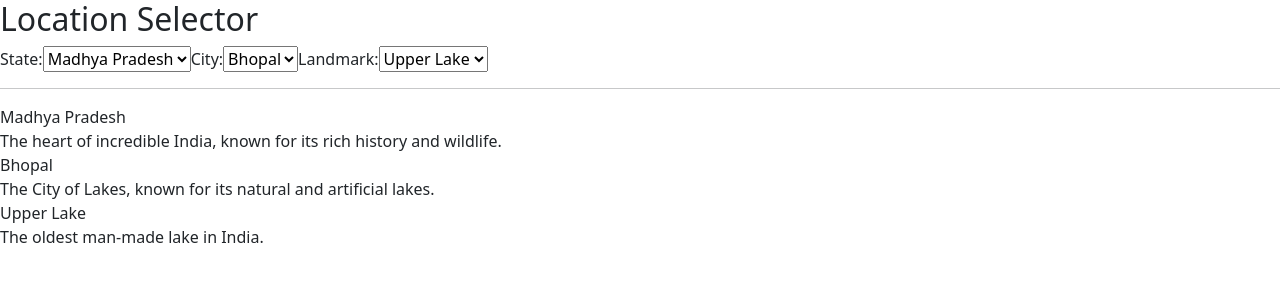
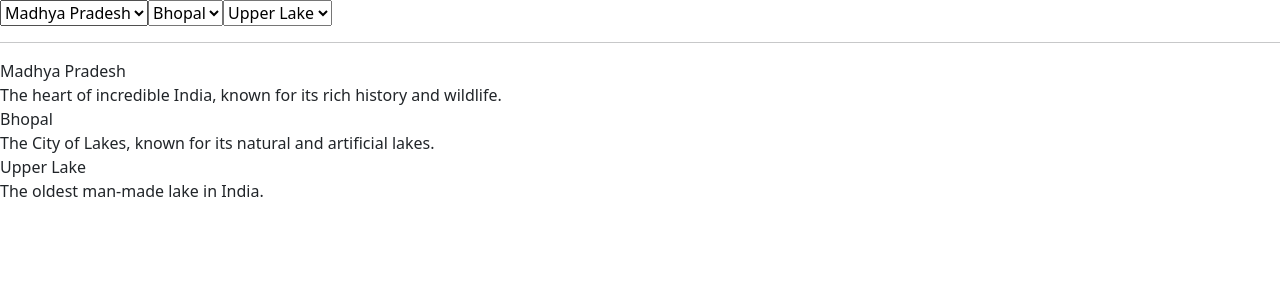
Before and after one commit to acciojob/dropdown-react-madhukayal88-glitch, a React app: page / in a window 1280 px wide. Shown: the top 300 px of the page. Built offline with nearby package versions, Linux system fonts and the light colour scheme.

Commit message:
Update App.js

```diff
--- a/src/components/App.js
+++ b/src/components/App.js
@@ -1,8 +1,7 @@
-import React, { useState } from 'react';
-import '../styles/App.css'; // Adjust path if necessary
+import React, { useState } from "react";
+import "../styles/App.css";
 
-// Use the exact array data provided in your assignment template
-const statesData = [
+const list = [
   {
     name: "Madhya Pradesh",
     description: "The heart of incredible India, known for its rich history and wildlife.",
@@ -11,16 +10,28 @@ const statesData = [
         name: "Bhopal",
         description: "The City of Lakes, known for its natural and artificial lakes.",
         landmarks: [
-          { name: "Upper Lake", description: "The oldest man-made lake in India." },
-          { name: "Van Vihar", description: "A national park operating as an open zoo." }
+          {
+            name: "Upper Lake",
+            description: "The oldest man-made lake in India."
+          },
+          {
+            name: "Van Vihar",
+            description: "A national park operating as an open zoo."
+          }
         ]
       },
       {
         name: "Indore",
         description: "The cleanest city in India, famous for its street food culture.",
         landmarks: [
-          { name: "Rajwada Palace", description: "A historical palace built by the Holkars." },
-          { name: "Khajrana Temple", description: "A famous Ganesh temple with deep religious significance." }
+          {
+            name: "Rajwada Palace",
+            description: "A historical palace built by the Holkars."
+          },
+          {
+            name: "Khajrana Temple",
+            description: "A famous Ganesh temple with deep religious significance."
+          }
         ]
       }
     ]
@@ -33,35 +44,38 @@ const statesData = [
         name: "Mumbai",
         description: "The city of dreams and the financial capital of India.",
         landmarks: [
-          { name: "Gateway of India", description: "An iconic arch monument built during the 20th century." },
-          { name: "Marine Drive", description: "A 3km long promenade along the Netaji Subhash Chandra Bose Road." }
+          {
+            name: "Gateway of India",
+            description: "An iconic arch monument built during the 20th century."
+          },
+          {
+            name: "Marine Drive",
+            description: "A 3km long promenade along the Netaji Subhash Chandra Bose Road."
+          }
         ]
       }
     ]
   }
 ];
 
-const App = () => {
-  // Track indexes to ensure perfect syncing and default selection (0)
+function App() {
   const [stateIndex, setStateIndex] = useState(0);
   const [cityIndex, setCityIndex] = useState(0);
   const [landmarkIndex, setLandmarkIndex] = useState(0);
 
-  // Derived current records
-  const currentState = statesData[stateIndex] || { name: '', description: '', cities: [] };
-  const currentCity = currentState.cities[cityIndex] || { name: '', description: '', landmarks: [] };
-  const currentLandmark = currentCity.landmarks[landmarkIndex] || { name: '', description: '' };
+  const currentState = list[stateIndex];
+  const currentCity = currentState.cities[cityIndex];
+  const currentLandmark = currentCity.landmarks[landmarkIndex];
 
-  // Event Handlers
   const handleStateChange = (e) => {
     setStateIndex(Number(e.target.value));
-    setCityIndex(0); // Reset city to first item when state changes
-    setLandmarkIndex(0); // Reset landmark to first item when state changes
+    setCityIndex(0);
+    setLandmarkIndex(0);
   };
 
   const handleCityChange = (e) => {
     setCityIndex(Number(e.target.value));
-    setLandmarkIndex(0); // Reset landmark to first item when city changes
+    setLandmarkIndex(0);
   };
 
   const handleLandmarkChange = (e) => {
@@ -70,21 +84,23 @@ const App = () => {
 
   return (
     <div id="main">
-      <h2>Location Selector</h2>
-
-      {/* Dropdown Section */}
-      <div className="dropdowns">
-        <label htmlFor="state">State: </label>
-        <select id="state" value={stateIndex} onChange={handleStateChange}>
-          {statesData.map((state, index) => (
+      <select
+        id="state"
+        value={stateIndex}
+        onChange={handleStateChange}
+      >
+        {list.map((state, index) => (
           <option key={index} value={index}>
             {state.name}
           </option>
         ))}
       </select>
 
-        <label htmlFor="city">City: </label>
-        <select id="city" value={cityIndex} onChange={handleCityChange}>
+      <select
+        id="city"
+        value={cityIndex}
+        onChange={handleCityChange}
+      >
         {currentState.cities.map((city, index) => (
           <option key={index} value={index}>
             {city.name}
@@ -92,34 +108,32 @@ const App = () => {
         ))}
       </select>
 
-        <label htmlFor="landmark">Landmark: </label>
-        <select id="landmark" value={landmarkIndex} onChange={handleLandmarkChange}>
+      <select
+        id="landmark"
+        value={landmarkIndex}
+        onChange={handleLandmarkChange}
+      >
         {currentCity.landmarks.map((landmark, index) => (
           <option key={index} value={index}>
             {landmark.name}
           </option>
         ))}
       </select>
-      </div>
 
       <hr />
 
-      {/* Info Render Cards */}
-      <div className="details-container">
-        {/* State Information */}
       <div id="state-name">{currentState.name}</div>
       <div id="state-description">{currentState.description}</div>
 
-        {/* City Information */}
       <div id="city-name">{currentCity.name}</div>
       <div id="city-description">{currentCity.description}</div>
 
-        {/* Landmark Information */}
       <div id="landmark-name">{currentLandmark.name}</div>
-        <div id="landmark-description">{currentLandmark.description}</div>
+      <div id="landmark-description">
+        {currentLandmark.description}
       </div>
     </div>
   );
-};
+}
 
 export default App;
```
Lines whose indentation alone changed are shown as unchanged.
